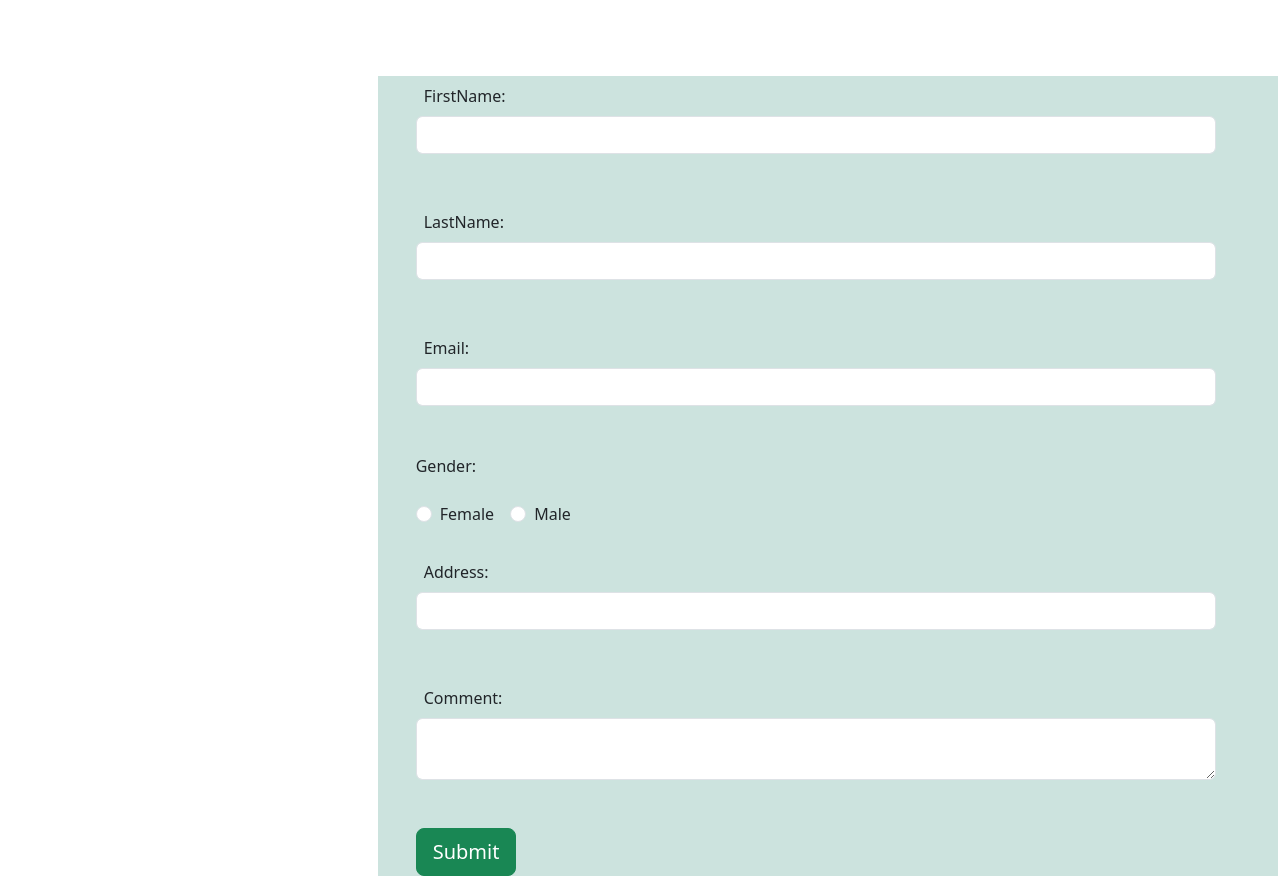
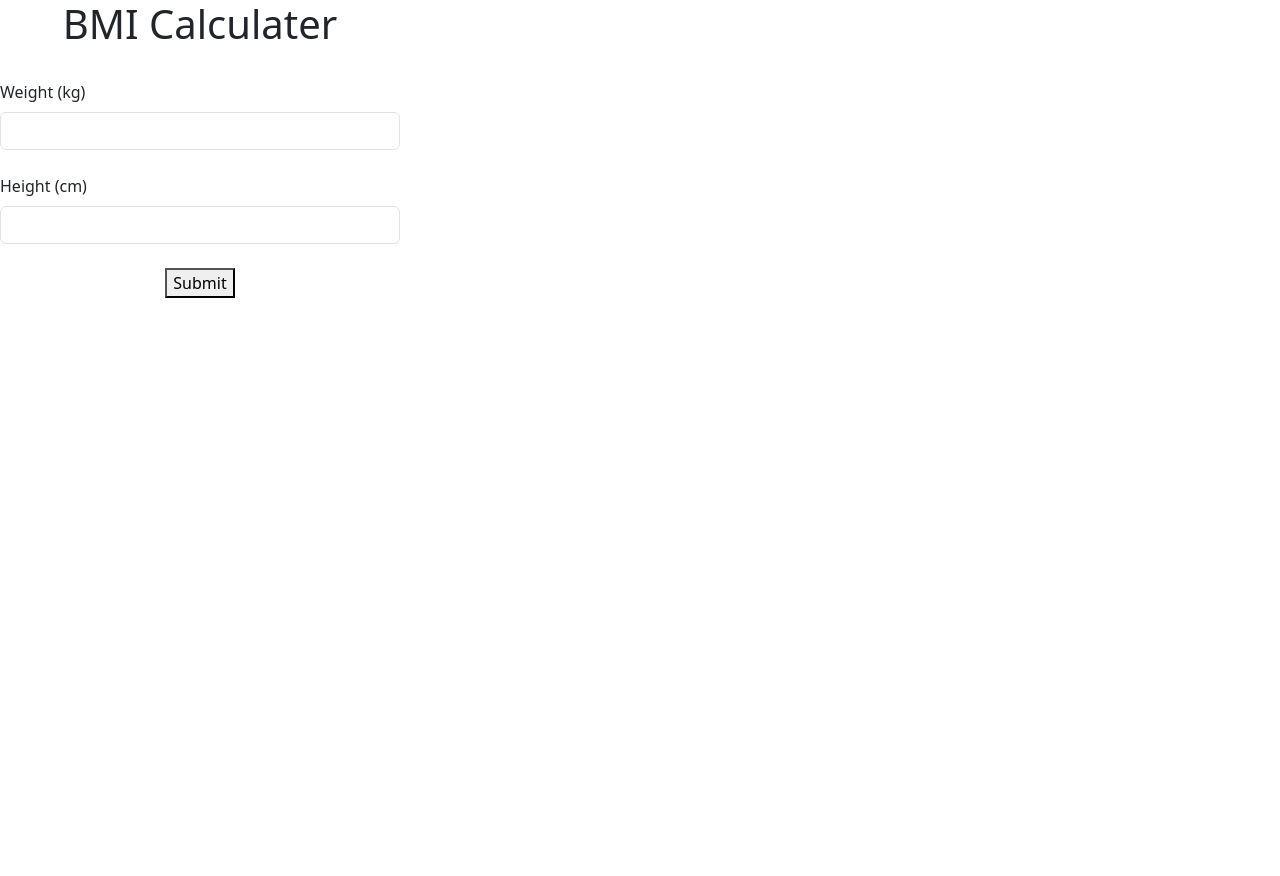
Before and after one commit to Dilujan-Uki/REACT, a React (Create React App) app in the folder Days Of React/: page / in a window 1280 px wide. After the commit the page ends 800 px from the top, so only its background shows below. Built offline with nearby package versions, Linux system fonts and the light colour scheme.

Commit message:
BMI calculator

```diff
--- a/Days Of React/src/App.js
+++ b/Days Of React/src/App.js
@@ -9,7 +9,7 @@ import Sets from './components/day7/Sets'
 import Form from './components/day8/Form'
 import Task1  from './components/day8/Task';
 import Form1 from './components/day9/Form1';
-
+import BMI from './components/day10/BMIcalculator'
 function App() {
 
 
@@ -28,7 +28,8 @@ function App() {
     {/* <Form></Form> */}
     {/* <Form2></Form2> */}
     {/* <Task1></Task1> */}
-    <Form1></Form1>
+    {/* <Form1></Form1> */}
+    <BMI></BMI>
    </>
   );
 }
--- /dev/null
+++ b/Days Of React/src/components/day10/BMIcalculator.jsx
@@ -0,0 +1,57 @@
+import { useState } from "react"
+export default function BMI(){
+    const [formData,setFormData]=useState({
+        kg:"",
+        cm:""
+    })
+    const [bmiData,setBmiData]=useState();
+    const [status,setStatus]=useState();
+    let handleChange=(e)=>{
+        const {name,value}=e.target;
+        setFormData((prevData)=>({
+            ...prevData,[name]:value
+        }))
+    }
+    let handleSubmit=(e)=>{
+        e.preventDefault();
+        let bmi=formData.kg/(Math.pow(formData.cm,2)/100/100);
+        setBmiData(bmi.toFixed(1));
+        if(bmi<18.5){
+            setStatus("Under Weight");
+        }
+        else if(bmi>18.5 && bmi<24.9){
+            setStatus("Normal");
+        }
+        else if(bmi>24.9 && bmi<29.9){
+            setStatus("Over Weight");
+        }
+        else if(bmi>29.9){
+            setStatus("Obesity");
+        }
+        else{
+            setStatus("Undifined");
+        }
+    }
+    return(
+        <form style={{height:"500px", width:"400px"}}>
+        <h1 className="text-center">BMI Calculater</h1><br/>
+        <label className="form-label">Weight (kg)</label>
+        <input type="number" name="kg" className="form-control" onChange={handleChange} /><br/>
+        <label className="form-label">Height (cm)</label>
+        <input type="number" name="cm" className="form-control" onChange={handleChange} /><br/>
+       <div  style={{display:'flex',justifyContent:'center'}}> <button type="submit" onClick={handleSubmit}>Submit</button></div>
+        <div className="text-center">
+            {bmiData &&(
+                <>
+            <p>Your BMI: {bmiData}</p>
+            </>
+            )
+}
+            {status &&(
+                <p>Status: {status}</p>
+            )
+        }
+        </div>
+        </form>
+    )
+}
```
